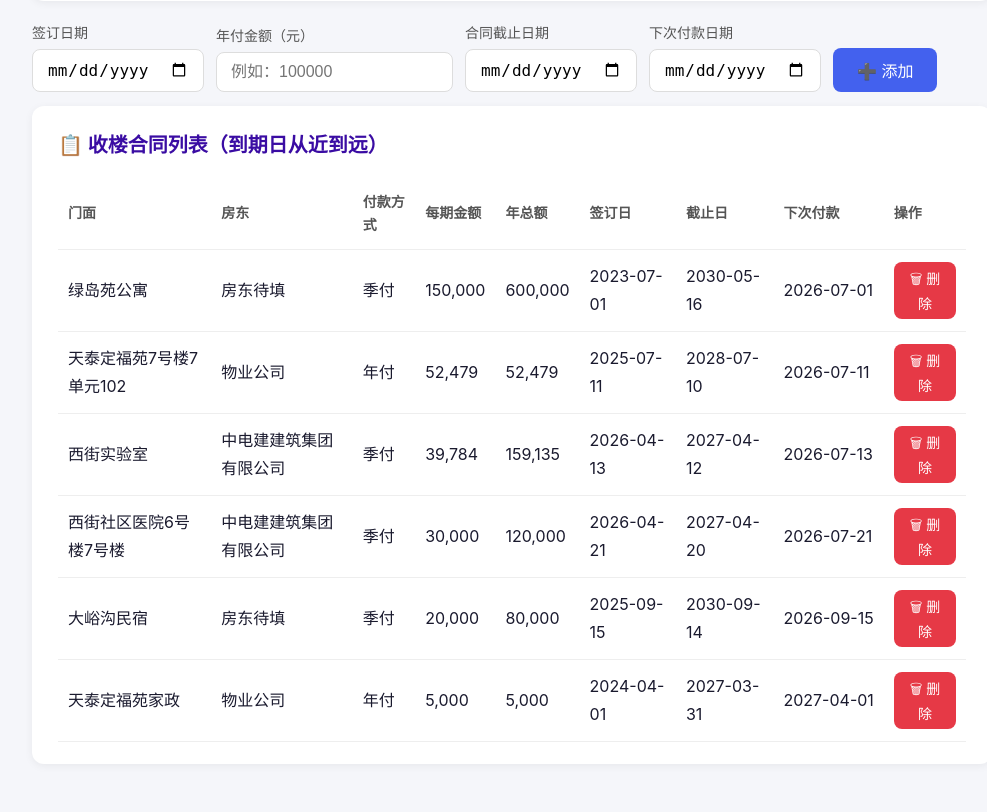
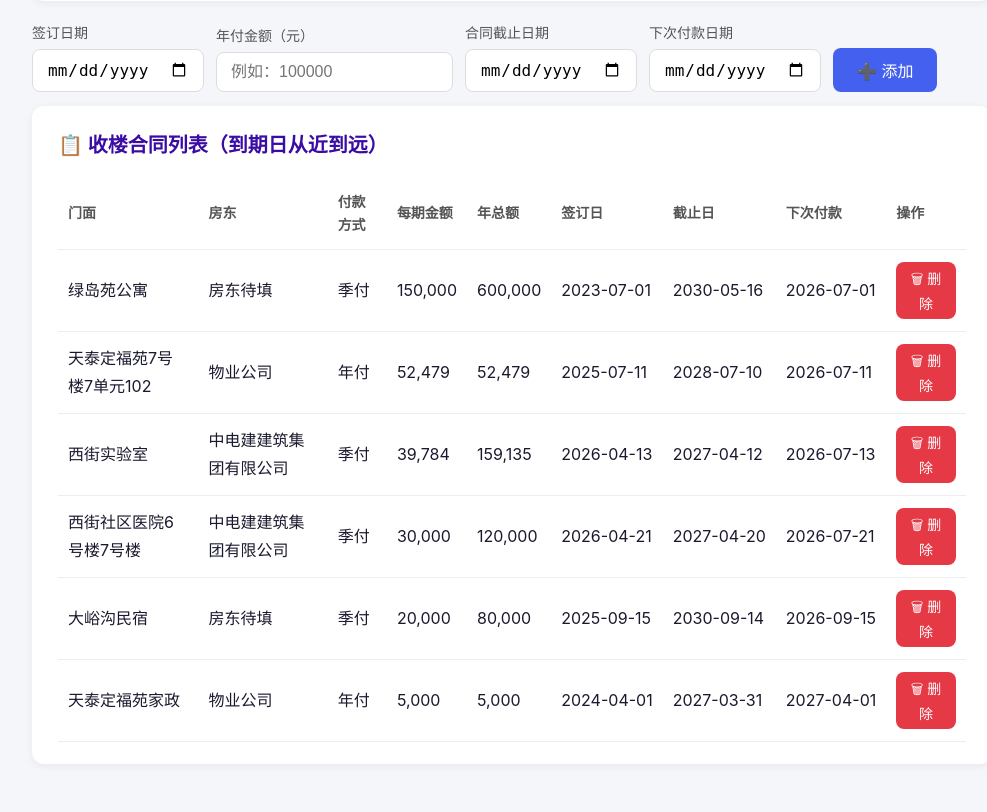
Before and after one commit to handsomeboywenbo/lease-reminder, a Flask app: page /landlords in a window 1280 px wide. Shown: the part 351-1163 px from the top of the page, without its empty margins (128-1115 px from the left). Run offline with Flask 3, Linux system fonts and the light colour scheme; data comes from the database, SQL or seed files in the repository.

Commit message:
fix: 补齐签订日和截止日的nowrap - landlords.html

```diff
--- a/templates/landlords.html
+++ b/templates/landlords.html
@@ -69,8 +69,8 @@
                 <td>{{ c.payment_method or '年付' }}</td>
                 <td>{{ '{:,.0f}'.format(c.installment_amount) if c.installment_amount else '-' }}</td>
                 <td>{{ '{:,.0f}'.format(c.annual_amount) if c.annual_amount else '-' }}</td>
-                <td>{{ c.signing_date or '-' }}</td>
-                <td>{{ c.end_date or '-' }}</td>
+                <td class="nowrap">{{ c.signing_date or '-' }}</td>
+                <td class="nowrap">{{ c.end_date or '-' }}</td>
                 <td class="nowrap">{{ c.next_payment_date }}</td>
                 <td>
                     <form method="POST" action="{{ url_for('delete_landlord', cid=c.contract_id) }}"
```
